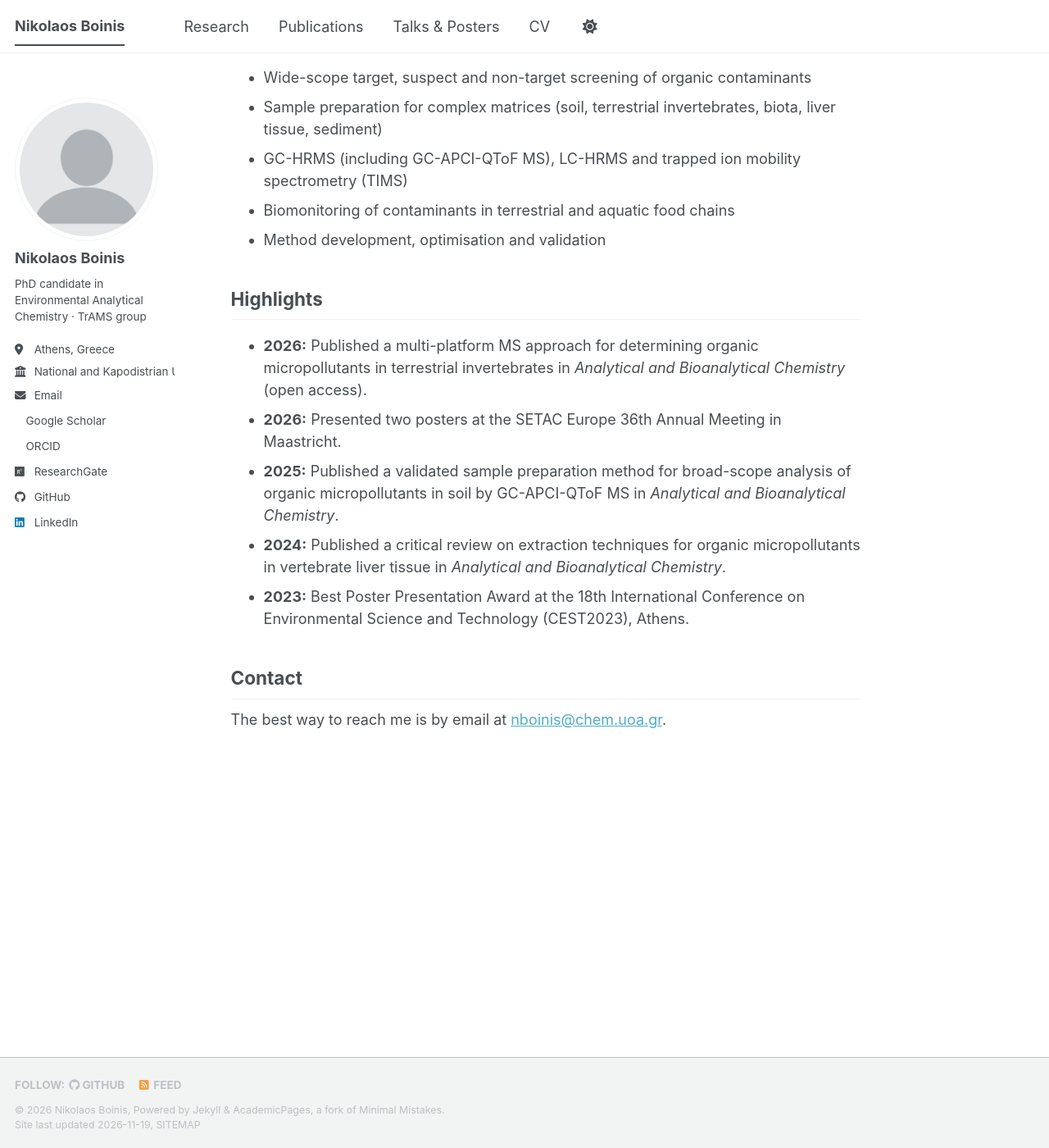
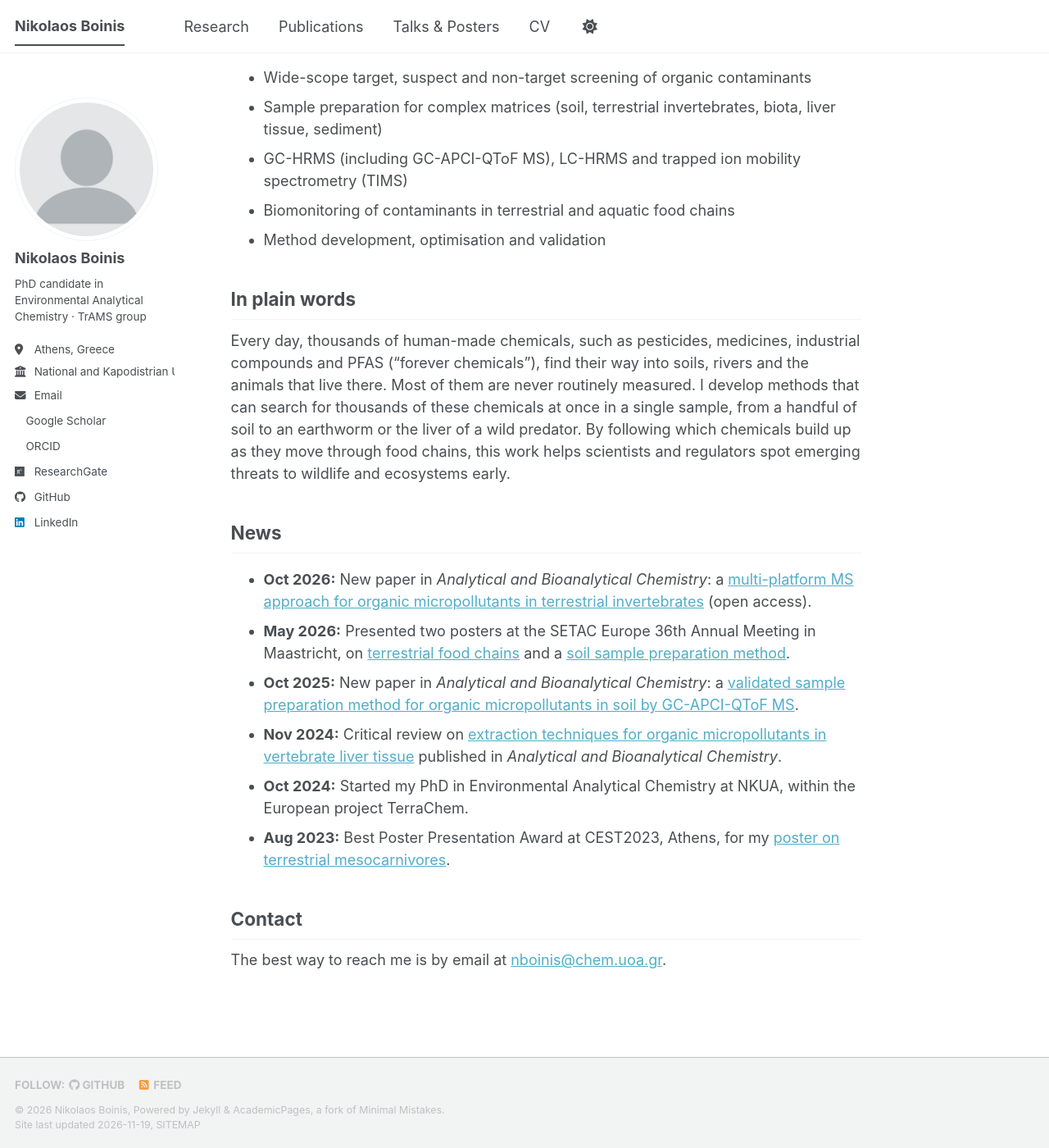
Before and after one commit to nboinis/nboinis.github.io, a Jekyll site: the page built from _pages/about.md, in a window 1280 px wide and 1400 px high, scrolled down 535 px. Shown: the whole window at 82% size. Built offline with Jekyll 4.4.1, drawn with Linux system fonts in a browser that asks for light colours; a script bundle is joined from its source files by our own code; a style sheet for code colours, icons or effects is not loaded.

Commit message:
Update about.md

```diff
--- a/_pages/about.md
+++ b/_pages/about.md
@@ -21,13 +21,18 @@ Research interests
 * Biomonitoring of contaminants in terrestrial and aquatic food chains
 * Method development, optimisation and validation
 
-Highlights
+In plain words
 ------
-* **2026:** Published a multi-platform MS approach for determining organic micropollutants in terrestrial invertebrates in *Analytical and Bioanalytical Chemistry* (open access).
-* **2026:** Presented two posters at the SETAC Europe 36th Annual Meeting in Maastricht.
-* **2025:** Published a validated sample preparation method for broad-scope analysis of organic micropollutants in soil by GC-APCI-QToF MS in *Analytical and Bioanalytical Chemistry*.
-* **2024:** Published a critical review on extraction techniques for organic micropollutants in vertebrate liver tissue in *Analytical and Bioanalytical Chemistry*.
-* **2023:** Best Poster Presentation Award at the 18th International Conference on Environmental Science and Technology (CEST2023), Athens.
+Every day, thousands of human-made chemicals, such as pesticides, medicines, industrial compounds and PFAS ("forever chemicals"), find their way into soils, rivers and the animals that live there. Most of them are never routinely measured. I develop methods that can search for thousands of these chemicals at once in a single sample, from a handful of soil to an earthworm or the liver of a wild predator. By following which chemicals build up as they move through food chains, this work helps scientists and regulators spot emerging threats to wildlife and ecosystems early.
+
+News
+------
+* **Oct 2026:** New paper in *Analytical and Bioanalytical Chemistry*: a [multi-platform MS approach for organic micropollutants in terrestrial invertebrates](/publication/2026-invertebrates-multiplatform-ms) (open access).
+* **May 2026:** Presented two posters at the SETAC Europe 36th Annual Meeting in Maastricht, on [terrestrial food chains](/talks/2026-setac-maastricht-food-chains) and a [soil sample preparation method](/talks/2026-setac-maastricht-soil).
+* **Oct 2025:** New paper in *Analytical and Bioanalytical Chemistry*: a [validated sample preparation method for organic micropollutants in soil by GC-APCI-QToF MS](/publication/2025-soil-gc-apci-qtof).
+* **Nov 2024:** Critical review on [extraction techniques for organic micropollutants in vertebrate liver tissue](/publication/2024-liver-extraction-review) published in *Analytical and Bioanalytical Chemistry*.
+* **Oct 2024:** Started my PhD in Environmental Analytical Chemistry at NKUA, within the European project TerraChem.
+* **Aug 2023:** Best Poster Presentation Award at CEST2023, Athens, for my [poster on terrestrial mesocarnivores](/talks/2023-cest2023-mesocarnivores).
 
 Contact
 ------
```
